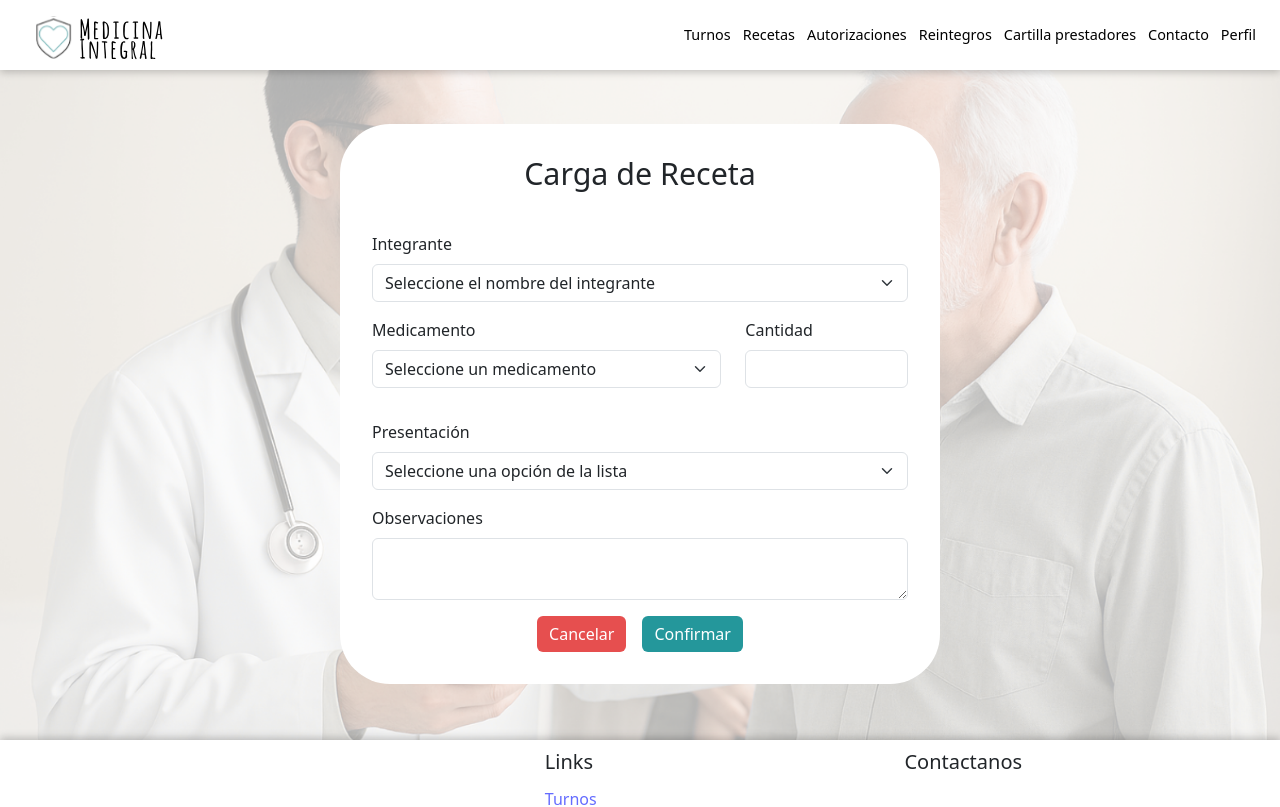
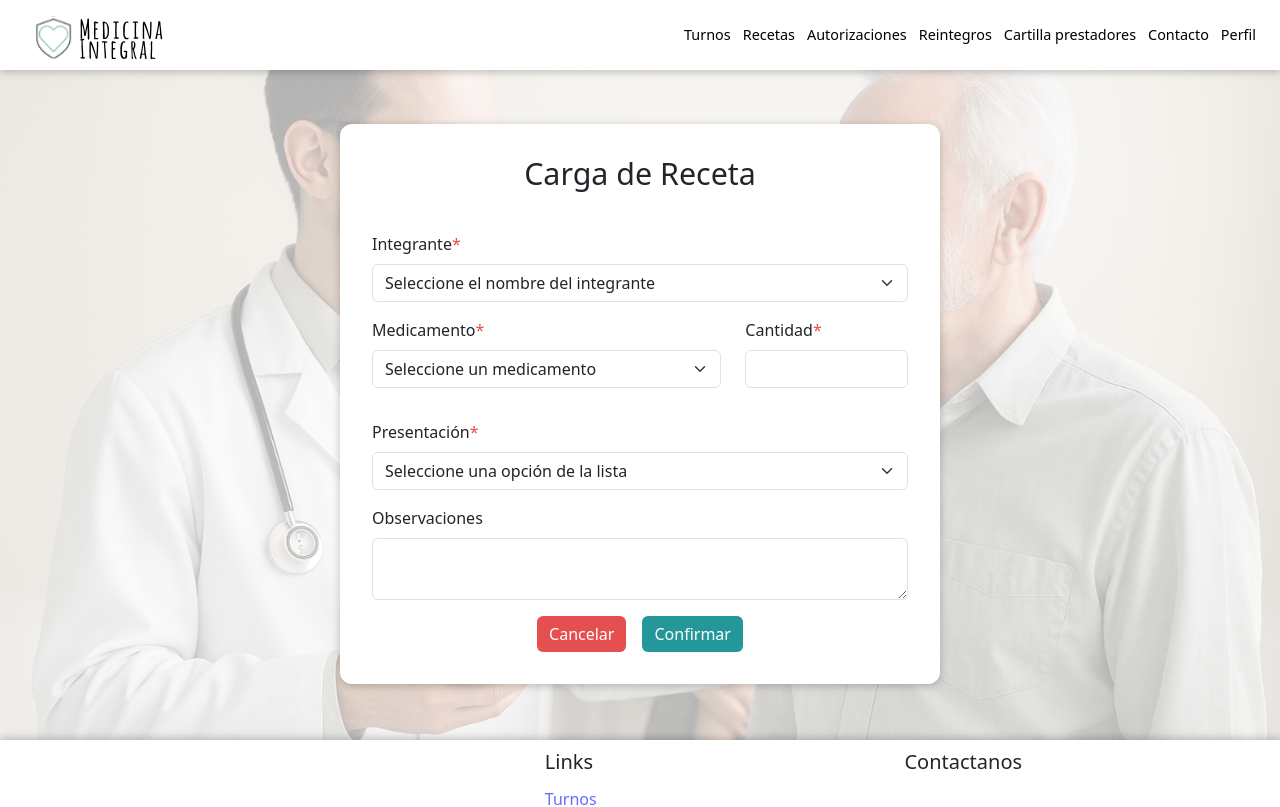
Before and after one commit to DesApp-2025c2-Grupo-8/Afiliados-FrontEnd, a React (Vite) app: page /cargar-receta in a window 1280 px wide. Shown: the top 807 px of the page. Built offline with nearby package versions, Linux system fonts and the light colour scheme.

Commit message:
obligatorio css para inputs del formulario

```diff
--- a/src/Screens/FormRecetas/FormRecetas.jsx
+++ b/src/Screens/FormRecetas/FormRecetas.jsx
@@ -91,7 +91,7 @@ const FormRecetas = () => {
                     <h4 className={styles.titulo}>Carga de Receta</h4>
                     <FormGenerico handleSubmit={handleSubmit} confirmar={confirmar} cancelar={cancelar}>
                         <Form.Group>
-                            <Form.Label>Integrante</Form.Label>
+                            <Form.Label>Integrante<span className={styles.oblgatorio}>*</span></Form.Label>
                             <Form.Select
                                 name="integrante"
                                 value={data.integrante}
@@ -106,12 +106,12 @@ const FormRecetas = () => {
                                     ) : null
                                 })}
                             </Form.Select>
-                            <span>{errores.includes("integrante should not be empty") ? "Seleccione un integrante" : ""}</span>
+                            <span className={styles.oblgatorio}>{errores.includes("integrante should not be empty") ? "Seleccione un integrante" : ""}</span>
                         </Form.Group>
 
                         <Row className="mb-3">
                             <Form.Group as={Col} md={8} controlId="medicamento">
-                                <Form.Label>Medicamento</Form.Label>
+                                <Form.Label>Medicamento<span className={styles.oblgatorio}>*</span></Form.Label>
                                 <Form.Select
                                     name="medicamento"
                                     value={data.medicamento}
@@ -129,10 +129,10 @@ const FormRecetas = () => {
                                     <option value="Paracetamol">Paracetamol</option>
                                     <option value="Vitamina C">Vitamina C</option>
                                 </Form.Select>
-                                <span>{errores.includes("medicamento should not be empty") ? "Ingrese un medicamento" : ""}</span>
+                                <span className={styles.oblgatorio}>{errores.includes("medicamento should not be empty") ? "Ingrese un medicamento" : ""}</span>
                             </Form.Group>
                             <Form.Group as={Col} md={4} controlId="cantidad">
-                                <Form.Label>Cantidad</Form.Label>
+                                <Form.Label>Cantidad<span className={styles.oblgatorio}>*</span></Form.Label>
                                 <Form.Control
                                     name="cantidad"
                                     type="number"
@@ -140,12 +140,12 @@ const FormRecetas = () => {
                                     onChange={handleChange}
                                     required
                                 />
-                                <span>{errores.includes("cantidad should not be empty") ? "Ingrese una cantidad" : ""}</span>
+                                <span className={styles.oblgatorio}>{errores.includes("cantidad should not be empty") ? "Ingrese una cantidad" : ""}</span>
                             </Form.Group>
                         </Row>
 
                         <Form.Group>
-                            <Form.Label>Presentación</Form.Label>
+                            <Form.Label>Presentación<span className={styles.oblgatorio}>*</span></Form.Label>
                             <Form.Select
                                 name="presentacion"
                                 value={data.presentacion}
@@ -159,7 +159,7 @@ const FormRecetas = () => {
                                 <option value="Jarabe">Jarabe</option>
                                 <option value="Tabletas masticables">Tabletas masticables</option>
                             </Form.Select>
-                            <span>{errores.includes("presentacion should not be empty") ? "Seleccione una presentación" : ""}</span>
+                            <span className={styles.oblgatorio}>{errores.includes("presentacion should not be empty") ? "Seleccione una presentación" : ""}</span>
                         </Form.Group>
 
                         <Form.Group>
--- a/src/Screens/FormRecetas/FormRecetas.module.css
+++ b/src/Screens/FormRecetas/FormRecetas.module.css
@@ -23,10 +23,11 @@
 .card {
     background-color: #FFFFFF;
     padding: 2rem;
-    border-radius: 50px;
+    border-radius: 12px;
     max-width: 600px;
     width: 100%;
     margin:auto;
+    box-shadow: 0 2px 8px rgba(0, 0, 0, 0.226);
 }
 
 
```
